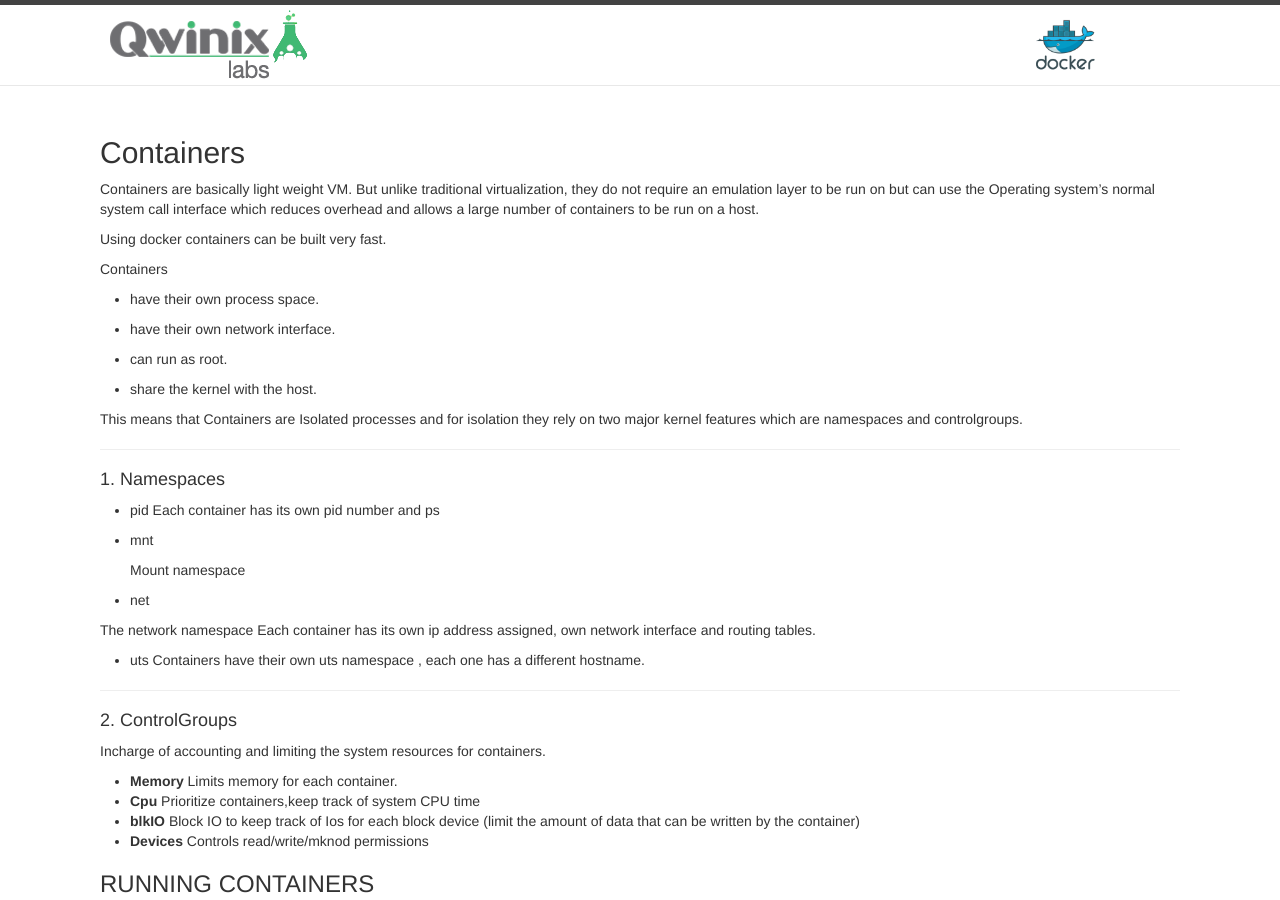
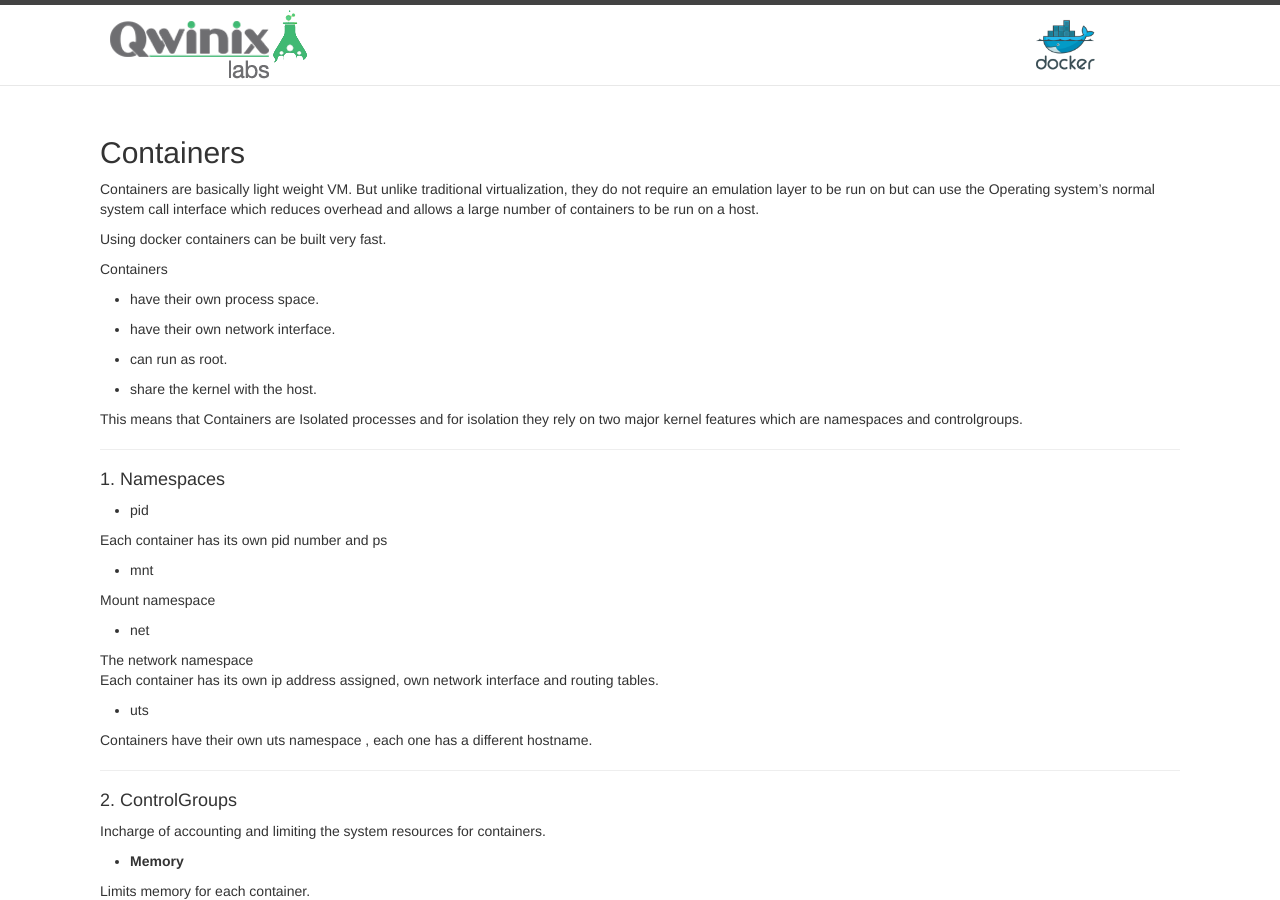
Before and after one commit to kratikQwinix/qwinix-labs-docs, a Jekyll site: the page built from _posts/2015-10-18-containers.markdown, in a window 1280 px wide and 900 px high. Built offline with Jekyll 4.4.1, drawn with Linux system fonts in a browser that asks for light colours; nearby versions of some CDN libraries; a style sheet for code colours, icons or effects is not loaded.

Commit message:
containers updated

```diff
--- a/_posts/2015-10-18-containers.markdown
+++ b/_posts/2015-10-18-containers.markdown
@@ -28,19 +28,21 @@
 
 #### 1. Namespaces
   * pid
-Each container has its own pid number and ps
+
+  Each container has its own pid number and ps
 
   * mnt
 
-	Mount namespace
+  Mount namespace
 
   * net
 
-The network namespace
-Each container has its own ip address assigned, own network interface and routing tables.
+  The network namespace  <br>
+  Each container has its own ip address assigned, own network interface and routing tables.
 
   * uts
-Containers have their own uts namespace , each one has a different hostname.
+
+  Containers have their own uts namespace , each one has a different hostname.
 
 <hr>
 
@@ -49,13 +51,19 @@
 Incharge of accounting and limiting the system resources for containers.
 
   * **Memory**
+
 Limits memory for each container.
   * **Cpu**
+
 Prioritize containers,keep track of system CPU time
   * **blkIO**
+
 Block IO to keep track of Ios for each block device (limit the amount of data that can be written by the container)
   * **Devices**
+
 Controls read/write/mknod permissions
+
+<hr>
 
 ###	RUNNING CONTAINERS
 
@@ -67,17 +75,17 @@
   {% endhighlight %}
 
 where,
-	 *my_container*    ->  name of the container
-	 *ubuntu*    	   ->  the image
-     */bin/bash* 	   ->  the command to be executed
+	 *my_container*    ->  name of the container<br>
+	 *ubuntu*    	   ->  the image<br>
+     */bin/bash* 	   ->  the command to be executed<br>
 
 Command line flags that can be used with run command are:
 
-**-i** for STDIN
-**-d** to detach and run container in background
-**-t** for pseudo-tty
-**-u** to specify a user the image should be run as
-**-e** to set environment variables during runtime
+**-i** for STDIN<br>
+**-d** to detach and run container in background<br>
+**-t** for pseudo-tty<br>
+**-u** to specify a user the image should be run as<br>
+**-e** to set environment variables during runtime<br>
 
 <hr>
  Containers can be listed using the
@@ -98,9 +106,7 @@
   {% highlight sh %}
   $ docker stop container_id
   {% endhighlight %}
-
 or
-
   {% highlight sh %}
   $ docker kill container_id
   {% endhighlight %}
```
